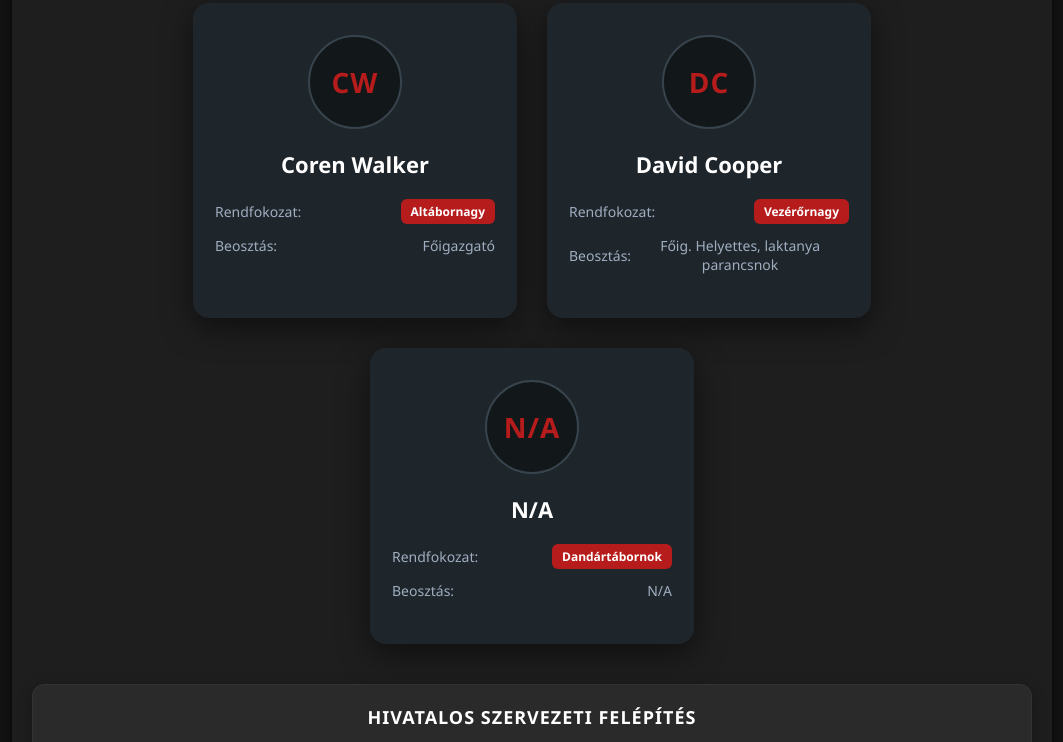
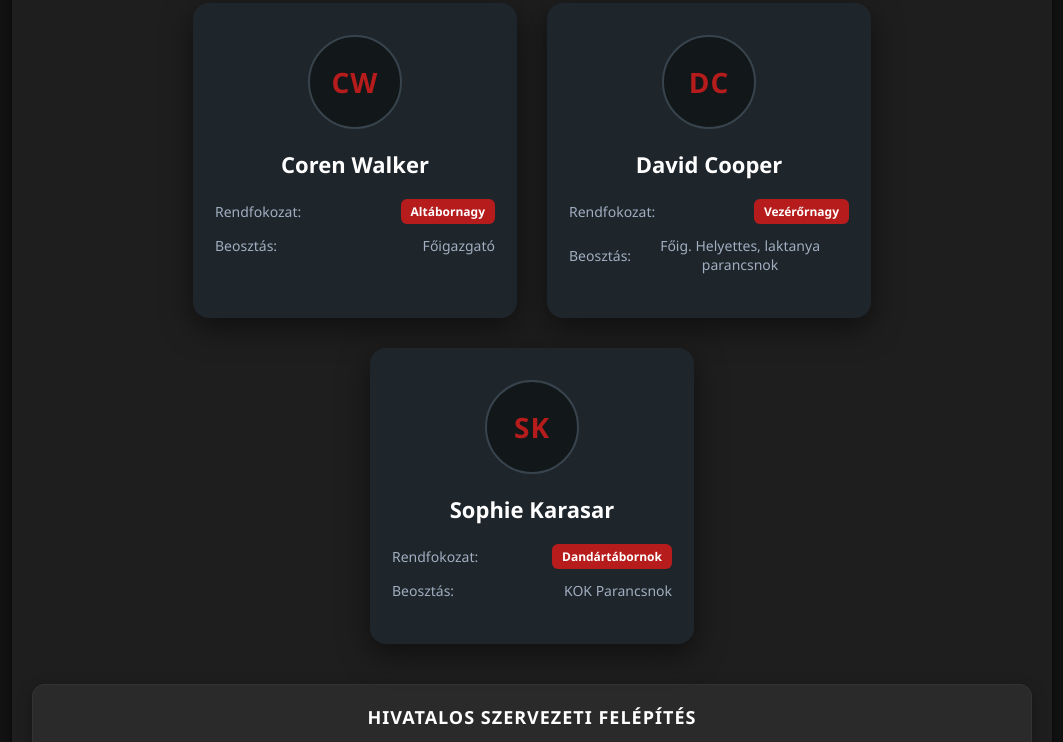
Before and after one commit to gresc150-ui/nightcitybmokf, a plain HTML site: page OKF/szervezet.html in a window 1280 px wide. Shown: the part 369-1111 px from the top of the page, without its empty margins (108-1171 px from the left). Drawn offline with Linux system fonts and the light colour scheme.

Commit message:
Update szervezet.html

```diff
--- a/OKF/szervezet.html
+++ b/OKF/szervezet.html
@@ -75,8 +75,8 @@
             </div>
 
             <div class="vezeto-kartya">
-                <div class="monogram-kor">N/A</div>
-                <div class="vezeto-nev">N/A</div>
+                <div class="monogram-kor">SK</div>
+                <div class="vezeto-nev">Sophie Karasar</div>
 
                 <div class="info-sor">
                     <span>Rendfokozat:</span>
@@ -84,7 +84,7 @@
                 </div>
                 <div class="info-sor">
                     <span>Beosztás:</span>
-                    <span>N/A</span>
+                    <span>KOK Parancsnok</span>
                 </div>
             </div>
 
```
